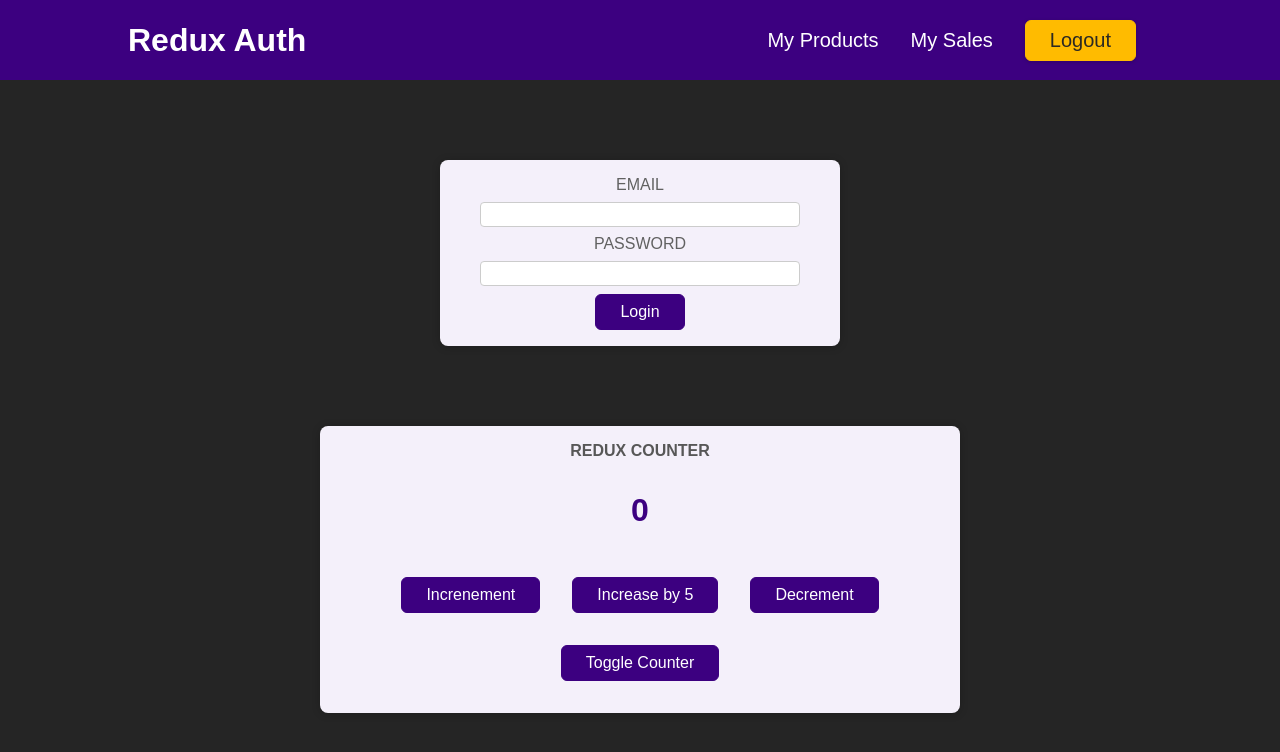
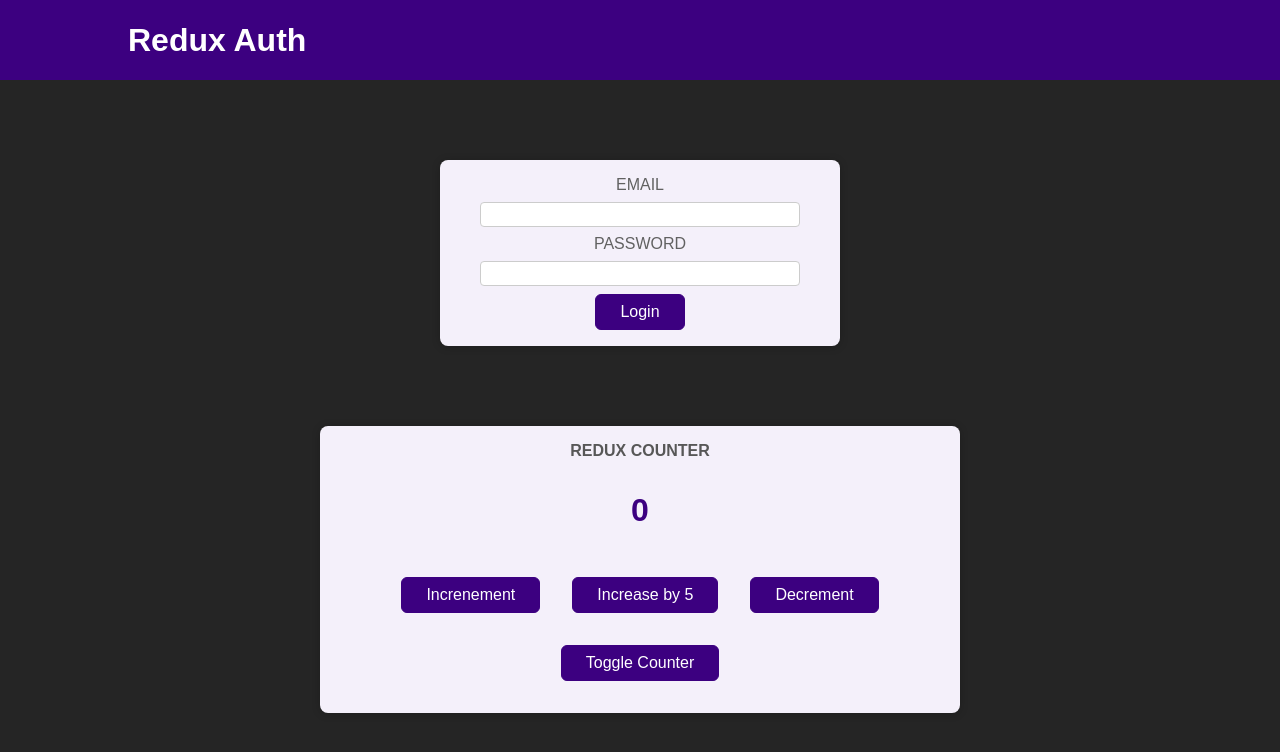
Before and after one commit to willl-8523/use-redux-in-react-app, a React (Create React App) app: page / in a window 1280 px wide. Shown: the top 752 px of the page. Built offline with nearby package versions, Linux system fonts and the light colour scheme.

Commit message:
Reading and Dispatching from a new Slice

```diff
--- a/src/App.js
+++ b/src/App.js
@@ -2,12 +2,17 @@
 import Counter from './components/Counter';
 import Header from './components/Header';
 import Auth from './components/Auth';
+import UserProfile from './components/UserProfile';
+import { useSelector } from 'react-redux';
 
 function App() {
+  const isAuth = useSelector((state) => state.auth.isAuthenticated);
+
   return (
     <Fragment>
       <Header />
-      <Auth />
+      {!isAuth && <Auth />}
+      {isAuth && <UserProfile />}
       <Counter />
     </Fragment>
   );
--- a/src/components/Auth.js
+++ b/src/components/Auth.js
@@ -1,10 +1,20 @@
+import { useDispatch } from 'react-redux';
 import classes from './Auth.module.css';
+import { authActions } from '../store';
 
 const Auth = () => {
+  const dispatch = useDispatch();
+
+  const loginHandler = (event) => {
+    event.preventDefault();
+
+    dispatch(authActions.login());
+
+  }
   return (
     <main className={classes.auth}>
       <section>
-        <form>
+        <form onSubmit={loginHandler}>
           <div className={classes.control}>
             <label htmlFor='email'>Email</label>
             <input type='email' id='email' />
--- a/src/components/Header.js
+++ b/src/components/Header.js
@@ -1,22 +1,35 @@
+import { useDispatch, useSelector } from 'react-redux';
 import classes from './Header.module.css';
+import { authActions } from '../store';
 
 const Header = () => {
+  const isAuth = useSelector((state) => state.auth.isAuthenticated);
+  const dispatch = useDispatch();
+
+  const logoutHandler = () => {
+    dispatch(authActions.logout());
+  };
+
+  const navigation = (
+    <nav>
+      <ul>
+        <li>
+          <a href="/">My Products</a>
+        </li>
+        <li>
+          <a href="/">My Sales</a>
+        </li>
+        <li>
+          <button onClick={logoutHandler}>Logout</button>
+        </li>
+      </ul>
+    </nav>
+  );
+
   return (
     <header className={classes.header}>
       <h1>Redux Auth</h1>
-      <nav>
-        <ul>
-          <li>
-            <a href='/'>My Products</a>
-          </li>
-          <li>
-            <a href='/'>My Sales</a>
-          </li>
-          <li>
-            <button>Logout</button>
-          </li>
-        </ul>
-      </nav>
+      {isAuth && navigation}
     </header>
   );
 };
```
